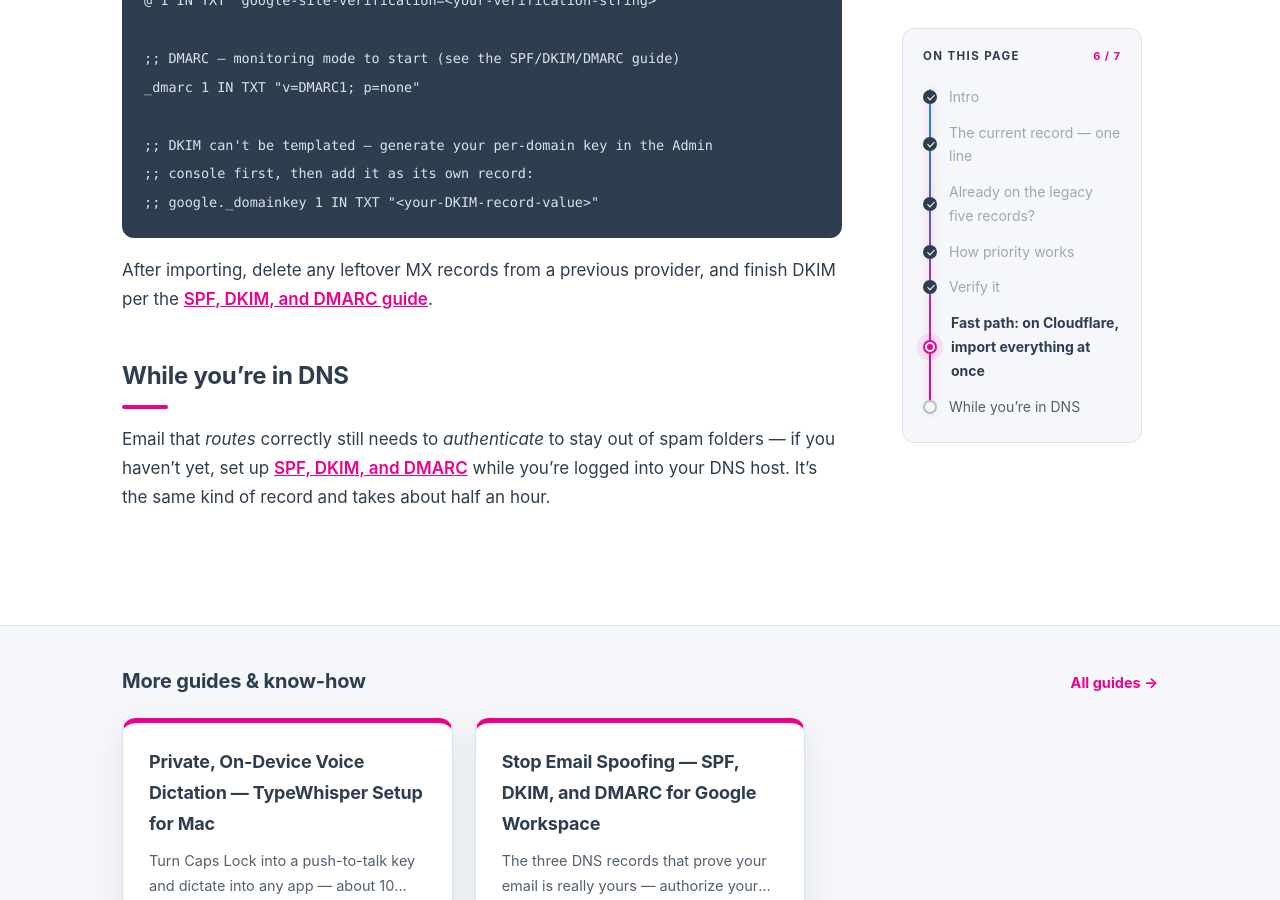
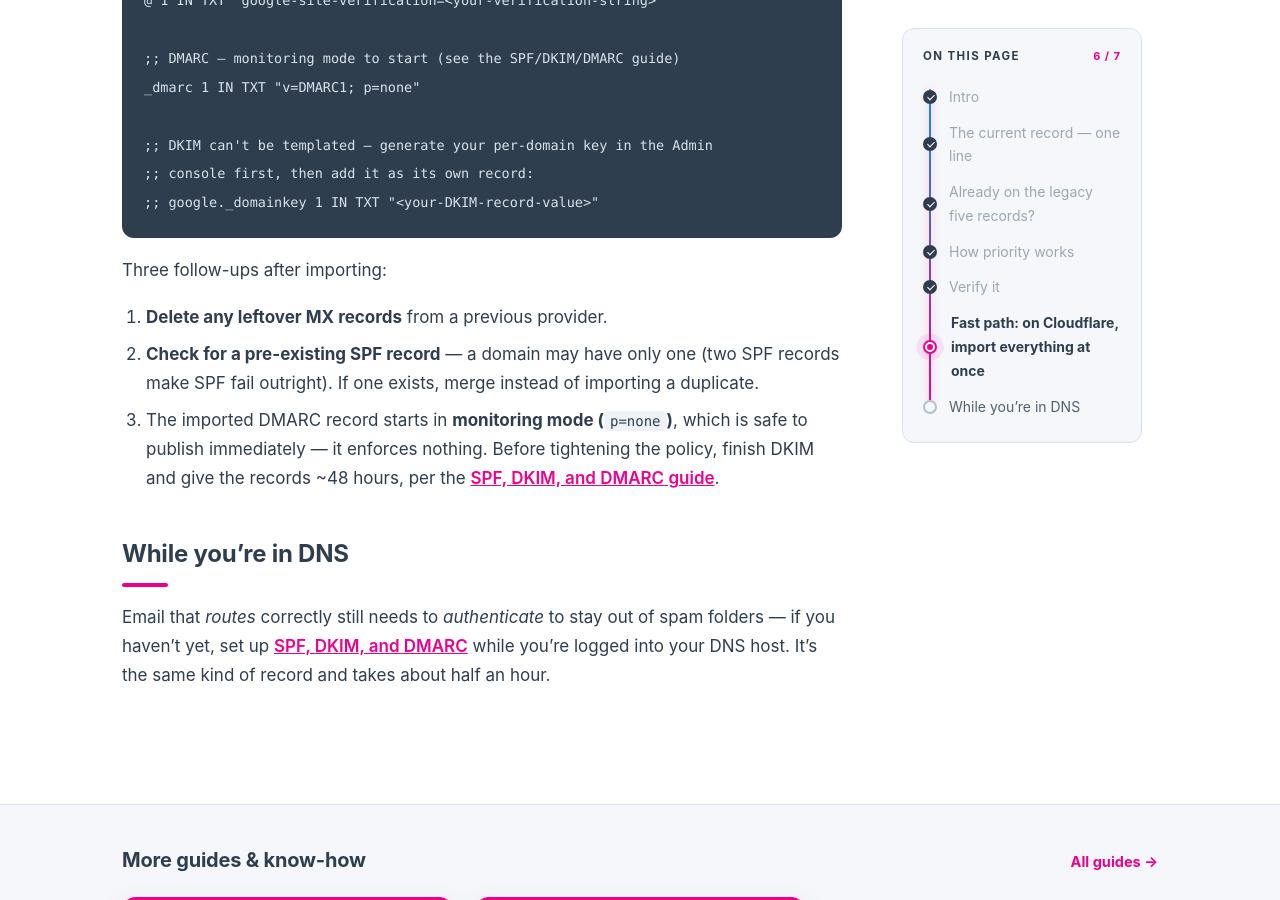
Before and after one commit to theWEBDOGS/guides, a Jekyll site: the page built from workspace-mx-records/index.md, in a window 1280 px wide and 900 px high, scrolled down 2601 px. Built offline with Jekyll 4.4.1, drawn with Linux system fonts in a browser that asks for light colours; some web fonts are replaced.

Commit message:
Publish guides (2026-06-11) [generated]

````diff
--- a/workspace-mx-records/index.md
+++ b/workspace-mx-records/index.md
@@ -97,8 +97,16 @@ _dmarc 1 IN TXT "v=DMARC1; p=none"
 ;; google._domainkey 1 IN TXT "<your-DKIM-record-value>"
 ```
 
-After importing, delete any leftover MX records from a previous provider,
-and finish DKIM per the [SPF, DKIM, and DMARC guide](/spf-dkim-dmarc/).
+Three follow-ups after importing:
+
+1. **Delete any leftover MX records** from a previous provider.
+2. **Check for a pre-existing SPF record** — a domain may have only one
+   (two SPF records make SPF fail outright). If one exists, merge instead
+   of importing a duplicate.
+3. The imported DMARC record starts in **monitoring mode (`p=none`)**, which
+   is safe to publish immediately — it enforces nothing. Before tightening
+   the policy, finish DKIM and give the records ~48 hours, per the
+   [SPF, DKIM, and DMARC guide](/spf-dkim-dmarc/).
 
 ## While you're in DNS
 
````
Also changed, not shown: workspace-mx-records/workspace-mx-records.md (+10 -2 lines).
